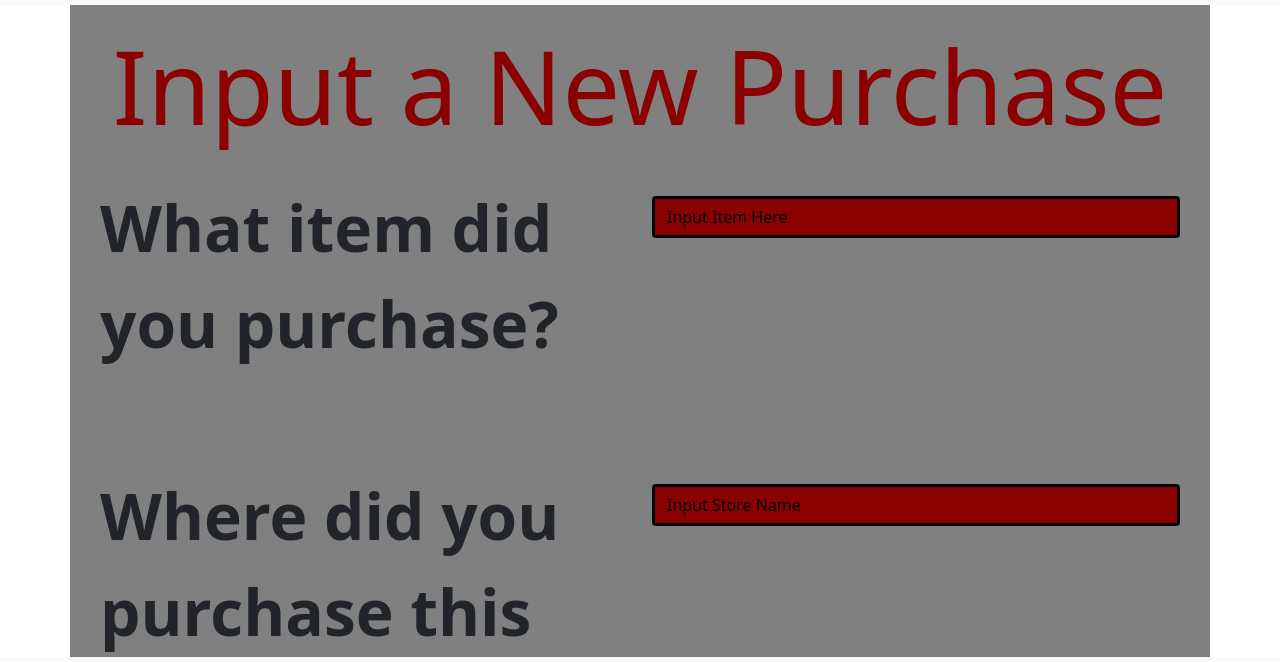
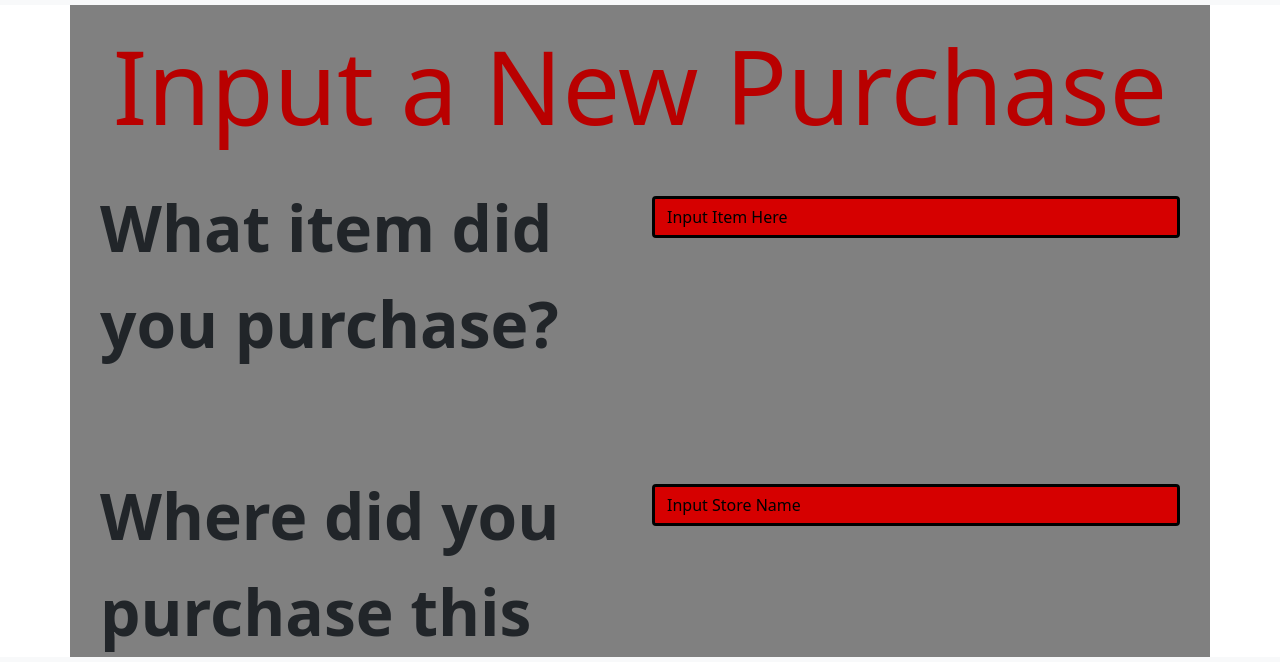
Before and after one commit to svanharen/1800_BBY17, a plain HTML site: page input.html in a window 1280 px wide. Shown: the part 53-715 px from the top of the page. Drawn offline with nearby package versions, Linux system fonts and the light colour scheme.

Commit message:
updated a color

```diff
--- a/styles/my_style.css
+++ b/styles/my_style.css
@@ -44,7 +44,7 @@ h2{
     border-style: solid;
     border-color: black;
     border-width: 3px;
-    background-color: darkred;
+    background-color: rgb(214, 0, 0);
     color: black;
 }
 .inputBox::placeholder{
@@ -54,7 +54,7 @@ h2{
     background-color: grey;
 }
 #inputtitle{
-    color: darkred;
+    color: rgb(185, 0, 0);
 }
 .content{
     background-color: gray;
```
